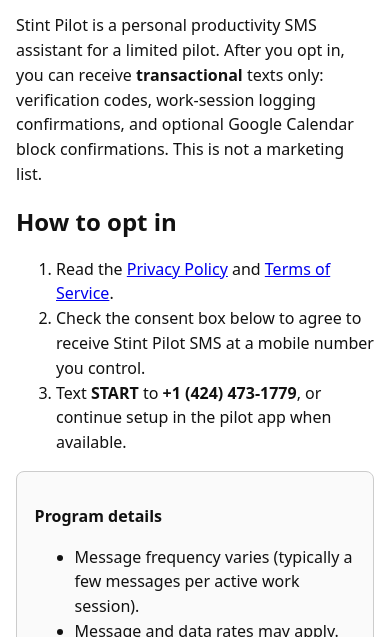
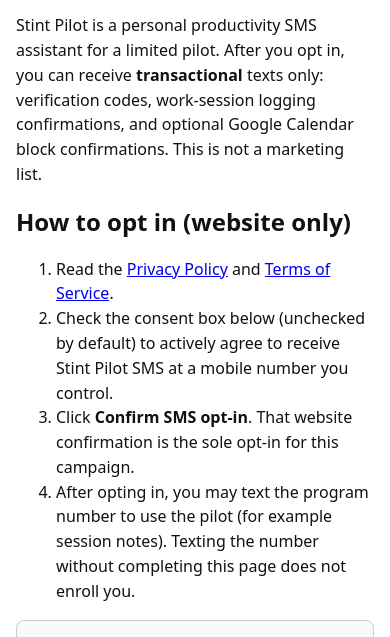
Before and after one commit to gdiab/stint-pilot-host, a website: page onboarding-setup.html in a window 390 px wide. Shown: the part 207-844 px from the top of the page. Drawn offline with Linux system fonts and the light colour scheme.

Commit message:
Strengthen SMS opt-in and privacy for A2P 30909/30893
Website-only consent path, unchecked-by-default checkbox, and privacy
disclosures reviewers require (no third-party mobile sharing, frequency, rates).

```diff
--- a/onboarding-setup.html
+++ b/onboarding-setup.html
@@ -21,11 +21,12 @@
 
   <p>Stint Pilot is a personal productivity SMS assistant for a limited pilot. After you opt in, you can receive <strong>transactional</strong> texts only: verification codes, work-session logging confirmations, and optional Google Calendar block confirmations. This is not a marketing list.</p>
 
-  <h2>How to opt in</h2>
+  <h2>How to opt in (website only)</h2>
   <ol>
     <li>Read the <a href="/privacy">Privacy Policy</a> and <a href="/terms">Terms of Service</a>.</li>
-    <li>Check the consent box below to agree to receive Stint Pilot SMS at a mobile number you control.</li>
-    <li>Text <strong>START</strong> to <strong>+1 (424) 473-1779</strong>, or continue setup in the pilot app when available.</li>
+    <li>Check the consent box below (unchecked by default) to actively agree to receive Stint Pilot SMS at a mobile number you control.</li>
+    <li>Click <strong>Confirm SMS opt-in</strong>. That website confirmation is the sole opt-in for this campaign.</li>
+    <li>After opting in, you may text the program number to use the pilot (for example session notes). Texting the number without completing this page does not enroll you.</li>
   </ol>
 
   <div class="box">
@@ -41,7 +42,7 @@
       <span>I agree to receive transactional SMS from George Diab / Stint Pilot at +1 (424) 473-1779 for verification, session logging, and calendar confirmations. I understand message frequency varies, message and data rates may apply, and I can reply STOP to unsubscribe or HELP for help. I have read the <a href="/privacy">Privacy Policy</a> and <a href="/terms">Terms of Service</a>.</span>
     </label>
     <p id="next" hidden>
-      <strong>You’re opted in for this pilot.</strong> Text <code>START</code> to <code>+14244731779</code> from your handset to begin. Keep this page for your records.
+      <strong>You’re opted in for this pilot.</strong> You may now text <code>+14244731779</code> from your handset for verification and session logging. Keep this page for your records.
     </p>
     <button id="btn" type="button" disabled>Confirm SMS opt-in</button>
   </div>
```
Also changed, not shown: privacy.html (+1 -1 lines).
